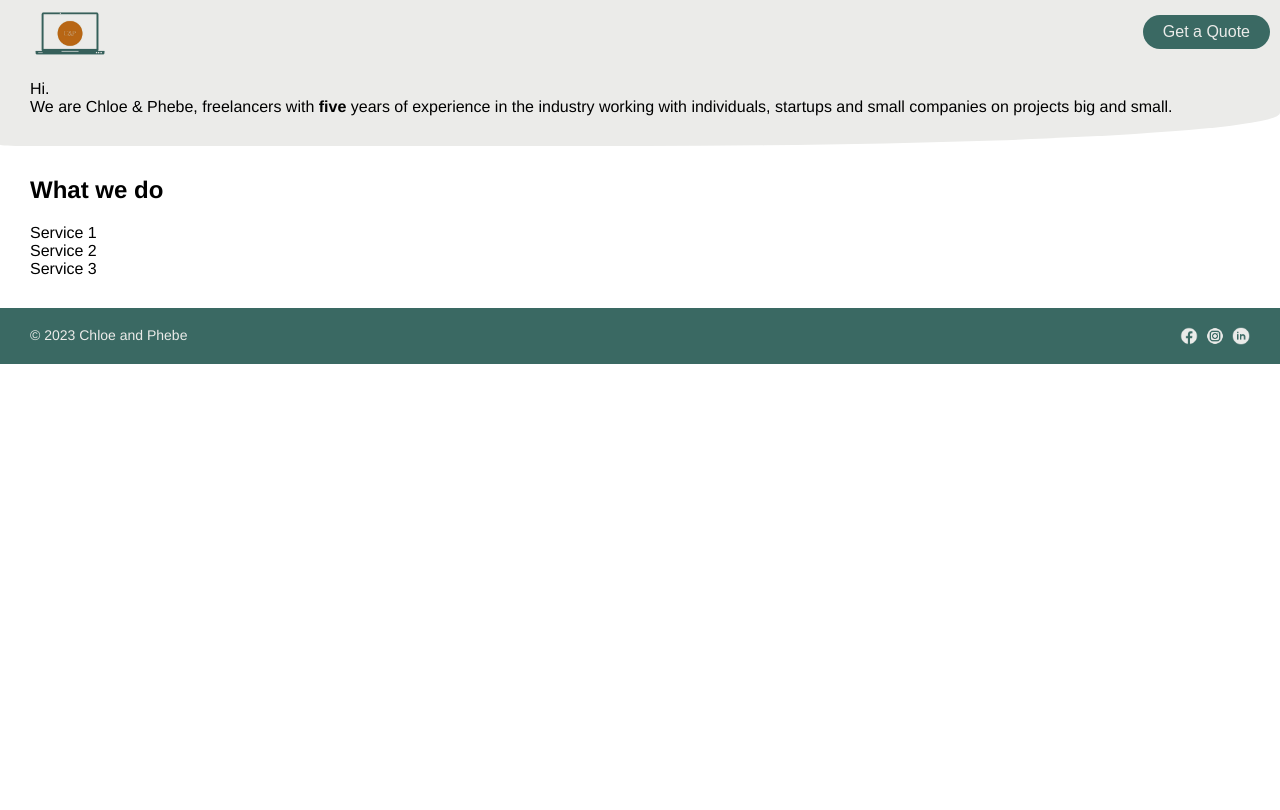
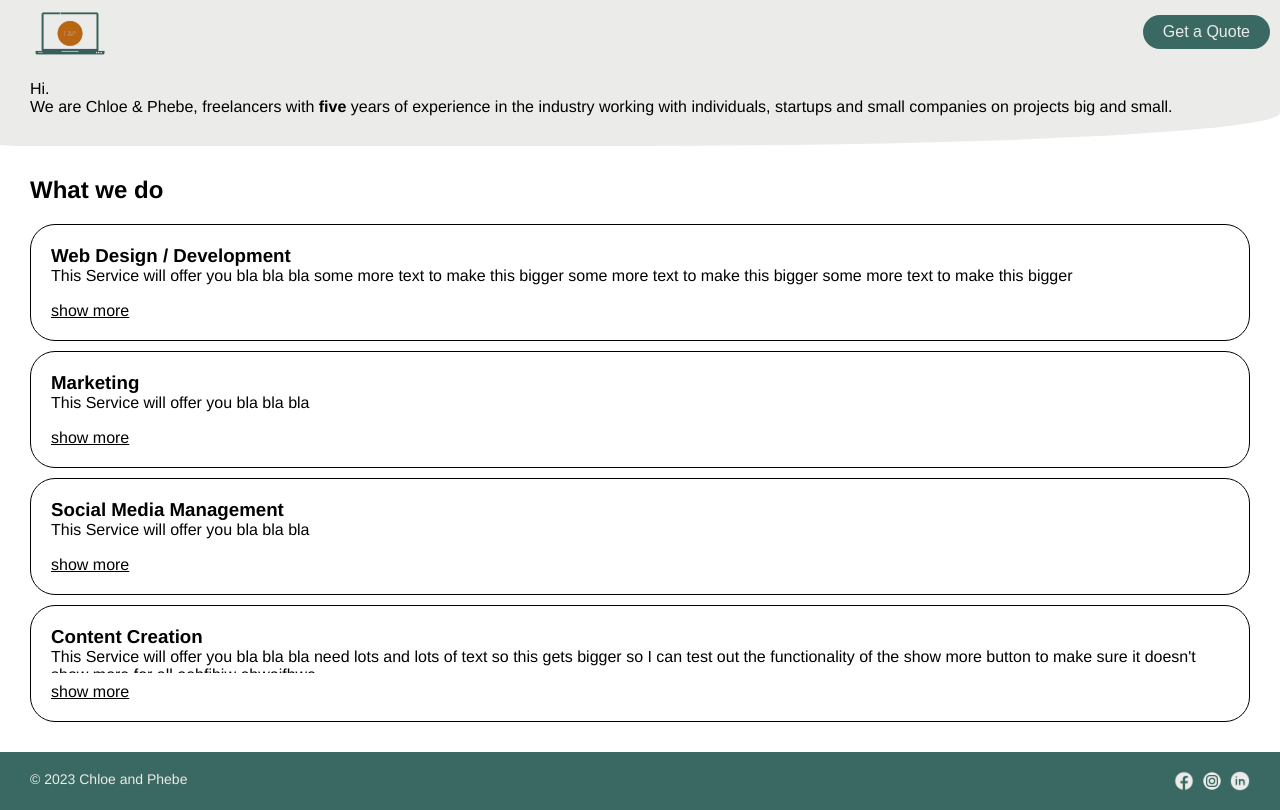
Before and after one commit to chloetinsley/c-and-p, a Vue app: page / in a window 1280 px wide. Built offline with nearby package versions, Linux system fonts and the light colour scheme; the HTML template or start-up script is replaced by a standard one.

Commit message:
adding what we do section

```diff
--- a/src/App.vue
+++ b/src/App.vue
@@ -9,7 +9,7 @@
         </router-link>
         <!-- </li>
         </ul>-->
-        <li class="nav-item" style="float:right; margin-top:10px;">
+        <li v-if="isContact" class="nav-item" style="float:right; margin-top:10px;">
           <router-link to="/contact">
             <button class="quote-button">Get a Quote</button>
           </router-link>
@@ -66,7 +66,13 @@
 
 <script>
 export default {
-  name: "App"
+  name: "App",
+  computed: {
+    isContact() {
+      return this.$route.name !== "Contact";
+      // return true;
+    }
+  }
 };
 </script>
 
@@ -165,7 +171,7 @@ li {
 }
 .social-media-logo {
   display: flex;
-  height: 18px;
+  height: 20px;
   vertical-align: middle;
   margin-left: 8px;
 
--- a/src/home/HomePage.vue
+++ b/src/home/HomePage.vue
@@ -11,21 +11,58 @@
       </div>
       <div class="main">
         <h2>What we do</h2>
-        <ul>
+        <ServiceComponent
+          header="Web Design / Development"
+          subtext="This Service will offer you bla bla bla
+          some more text to make this bigger some more text to make this bigger some more text to make this bigger "
+        />
+        <ServiceComponent header="Marketing" subtext="This Service will offer you bla bla bla" />
+        <ServiceComponent
+          header="Social Media Management"
+          subtext="This Service will offer you bla bla bla
+          &lt;h4&gt;
+            Bespoke
+          &lt;/h4&gt;
+            bespoke design
+          &lt;h4&gt;
+            Accessibility
+          &lt;/h4&gt;
+            accessible to everyonnee
+          &lt;h4&gt;
+            SEO
+          &lt;/h4&gt;
+
+            get you up high on them google rankz
+
+          &lt;h4&gt;
+            Performance
+          &lt;/h4&gt;
+            we use high end up to date technologies to ensure you got da best performance
+          "
+        />
+        <ServiceComponent
+          header="Content Creation"
+          subtext="This Service will offer you bla bla bla need lots and lots of text so this gets bigger so I can test out the functionality of the show more button to make sure it doesn't show more for all oehfihiw ehwoifhwe"
+        />
+        <!-- <ul>
           <li v-for="v in services" v-bind:key="v">{{v}}</li>
-        </ul>
+        </ul>-->
       </div>
     </div>
   </div>
 </template>
 
 <script>
+import ServiceComponent from "./ServiceComponent.vue";
+
 export default {
   name: "HomePage",
   props: {
     msg: String
   },
-  components: {},
+  components: {
+    ServiceComponent
+  },
   data() {
     return {
       services: ["Service 1", "Service 2", "Service 3"]
--- /dev/null
+++ b/src/home/ServiceComponent.vue
@@ -0,0 +1,71 @@
+<template>
+  <div class="service-container">
+    <h3>{{this.header}}</h3>
+    <p class="hide-content" v-html="subtext"></p>
+    <p v-on:click="showMore($event)" class="more">show more</p>
+  </div>
+</template>
+
+<script>
+export default {
+  name: "ServiceComponent",
+  // props: ["header", "subtext"]
+  props: {
+    header: String,
+    subtext: String
+  },
+  methods: {
+    showMore(e) {
+      var showMore = e.target.innerHTML === "show more";
+
+      var element = e.target.parentElement.getElementsByTagName("p")[0];
+
+      if (showMore) {
+        element.classList.remove("hide-content");
+        e.target.innerHTML = "show less";
+      } else {
+        element.classList.add("hide-content");
+        e.target.innerHTML = "show more";
+      }
+      var head = e.target.parentElement.getElementsByTagName("h3")[0];
+      head.scrollIntoView({ behavior: "smooth" });
+    }
+  }
+};
+</script>
+
+<style scoped>
+.service-container {
+  border: 0.5px solid black;
+  border-radius: 25px;
+  padding: 20px;
+  margin-bottom: 10px;
+}
+
+/* .subtext {
+  height: 20px;
+  overflow: hidden;
+} */
+
+.hide-content {
+  overflow: hidden;
+  /* line-height: 1em; */
+  height: 25px;
+}
+
+.show-content {
+  /* line-height: 1em; */
+  height: auto;
+}
+
+h3,
+h4,
+p {
+  margin: 0;
+}
+
+.more {
+  margin-top: 10px;
+  text-decoration: underline;
+}
+</style>
```
Also changed, not shown: 6 other files (tests, documents, lock files or other folders).
